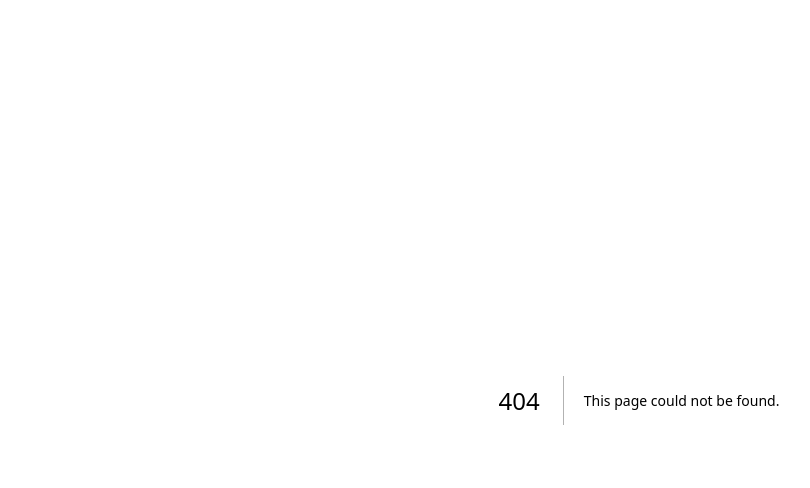
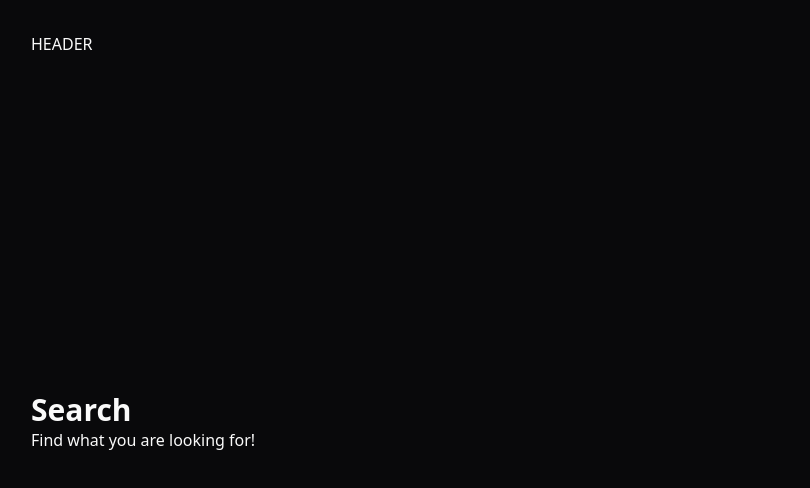
Before and after one commit to jotadagostin/devstore, a Next.js app in the folder devstore/: page /search in a window 1280 px wide. Before the commit this address had no page. Shown: the top 488 px of the page, without its empty margins (1-811 px from the left). Built offline with nearby package versions, Linux system fonts and the light colour scheme.

Commit message:
setting layout

```diff
--- /dev/null
+++ b/devstore/src/app/(store)/(home)/loading.tsx
@@ -0,0 +1,3 @@
+export default function HomeLoading() {
+  return <p>Loading...</p>;
+}
--- /dev/null
+++ b/devstore/src/app/(store)/(home)/page.tsx
@@ -0,0 +1,4 @@
+export default async function Home() {
+  await new Promise((resolve) => setTimeout(resolve, 1000));
+  return <div></div>;
+}
--- /dev/null
+++ b/devstore/src/app/(store)/layout.tsx
@@ -0,0 +1,11 @@
+import { Header } from "@/components/Header";
+import { ReactNode } from "react";
+
+export default function StoreLayout({ children }: { children: ReactNode }) {
+  return (
+    <div className="mx-auto grid min-h-screen w-full max-w-400 grid-rows-app gap-5 p-8">
+      <Header />
+      {children}
+    </div>
+  );
+}
--- /dev/null
+++ b/devstore/src/app/(store)/search/page.tsx
@@ -0,0 +1,9 @@
+export default async function Search() {
+  await new Promise((resolve) => setTimeout(resolve, 1000));
+  return (
+    <div>
+      <h1 className="text-3xl font-bold">Search</h1>
+      <p>Find what you are looking for!</p>
+    </div>
+  );
+}
--- a/devstore/src/app/layout.tsx
+++ b/devstore/src/app/layout.tsx
@@ -15,8 +15,8 @@ export default function RootLayout({
   children: React.ReactNode;
 }>) {
   return (
-    <html lang="en">
-      <body className={inter.variable}>{children}</body>
+    <html lang="en" className={inter.variable}>
+      <body className="bg-zinc-950 text-zinc-50 antialiased">{children}</body>
     </html>
   );
 }
--- a/devstore/src/app/page.tsx
+++ /dev/null
@@ -1,8 +0,0 @@
-export default function Home() {
-  return (
-    <div>
-      <h1 className="text-3xl font-bold">hello world!</h1>
-      <p>Welcome to the Devstore!</p>
-    </div>
-  );
-}
--- /dev/null
+++ b/devstore/src/components/Header.tsx
@@ -0,0 +1,3 @@
+export function Header() {
+  return <div>HEADER</div>;
+}
--- a/devstore/tailwind.config.ts
+++ b/devstore/tailwind.config.ts
@@ -10,6 +10,9 @@ const config: Config = {
     fontFamily: {
       sans: "var(--font-inter)",
     },
+    gridTemplateRows: {
+      app: "min-content max-content",
+    },
   },
   plugins: [],
 };
```
